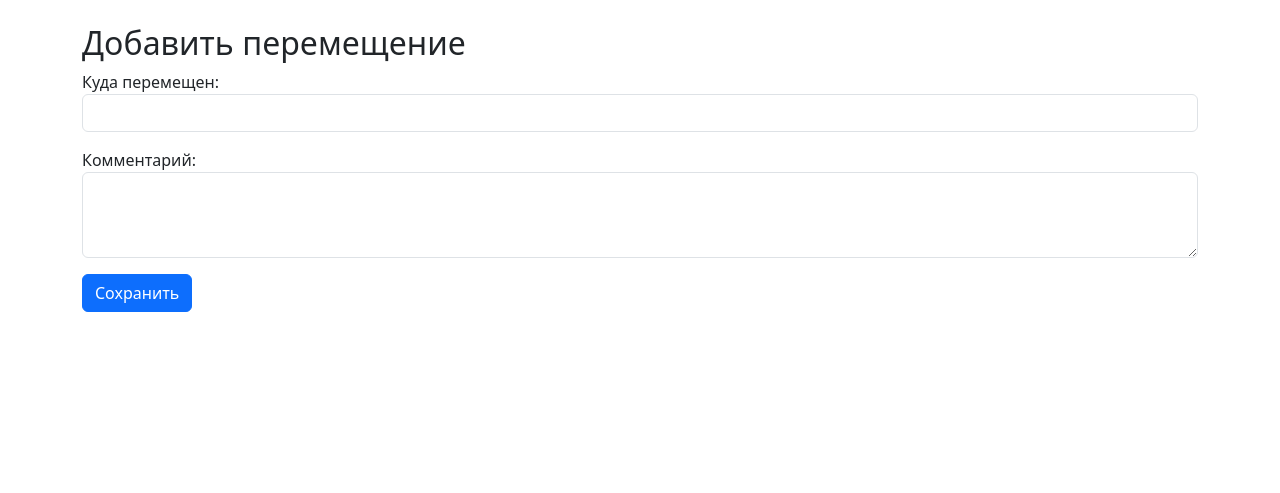
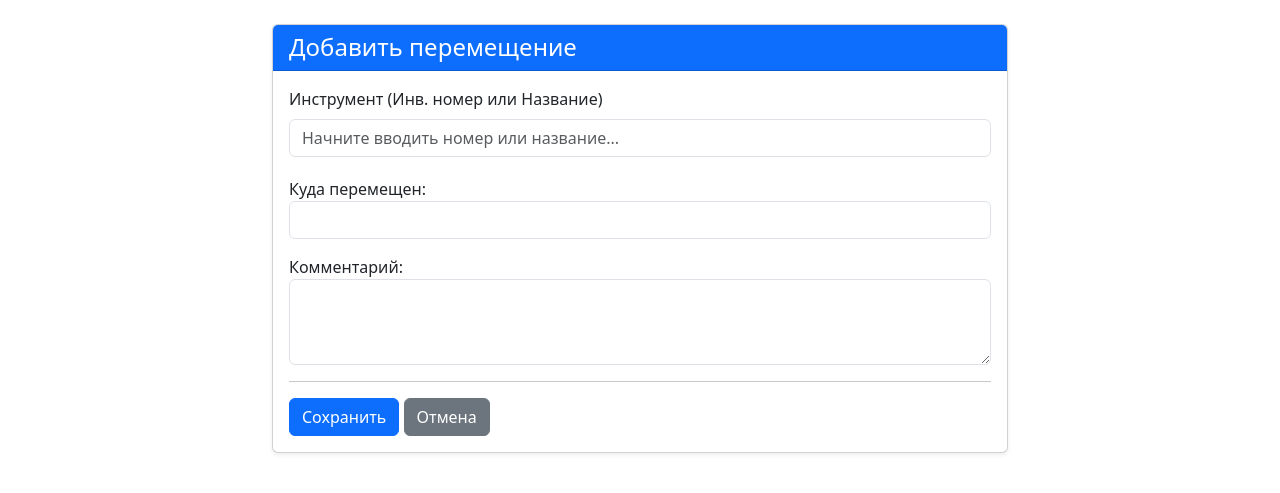
Before and after one commit to botnbot/instrument-control-v2, a Django app: page /relocations/create/ in a window 1280 px wide. Shown: the part 112-605 px from the top of the page. Run offline with Django 5.2, Linux system fonts and the light colour scheme; the visitor is signed in with stand-in values (Sample User, id 1).

Commit message:
relocations_form.html created

```diff
--- a/templates/core/relocations/relocations_form.html
+++ b/templates/core/relocations/relocations_form.html
@@ -1,9 +1,112 @@
 {% extends "base.html" %}
 {% block content %}
-<h2>Добавить перемещение</h2>
-<form method="post">
-    {% csrf_token %}
-    {{ form.as_p }}
-    <button type="submit" class="btn btn-primary">Сохранить</button>
-</form>
+<div class="row justify-content-center">
+    <div class="col-md-8">
+        <div class="card shadow-sm">
+            <div class="card-header bg-primary text-white">
+                <h4 class="mb-0">Добавить перемещение</h4>
+            </div>
+            <div class="card-body">
+                <form method="post" id="relocation-form">
+                    {% csrf_token %}
+
+                    <!-- Поле поиска инструмента -->
+                    <div class="mb-3">
+                        <label class="form-label">Инструмент (Инв. номер или Название)</label>
+                        <input type="text" id="instrument-search" class="form-control"
+                               placeholder="Начните вводить номер или название..." autocomplete="off" required>
+                        <div id="search-results" class="list-group mt-1"></div>
+
+                        <!-- Скрытое поле Django, куда JS запишет ID -->
+                        {{ form.instrument }}
+
+                        {% if form.instrument.errors %}
+                            <div class="text-danger">{{ form.instrument.errors }}</div>
+                        {% endif %}
+                    </div>
+
+                    <!-- Остальные поля формы (location, comment) -->
+                    {% for field in form %}
+                        {% if field.name != 'instrument' %}
+                            <div class="mb-3">
+                                {{ field.label_tag }}
+                                {{ field }}
+                                {% if field.errors %}
+                                    <div class="text-danger">{{ field.errors }}</div>
+                                {% endif %}
+                            </div>
+                        {% endif %}
+                    {% endfor %}
+
+                    <hr>
+                    <button type="submit" class="btn btn-primary">Сохранить</button>
+                    <a href="{% url 'core:relocation_list' %}" class="btn btn-secondary">Отмена</a>
+                </form>
+            </div>
+        </div>
+    </div>
+</div>
+
+<script>
+    document.addEventListener('DOMContentLoaded', function() {
+        const searchInput = document.getElementById('instrument-search');
+        const resultsBox = document.getElementById('search-results');
+        const hiddenInput = document.getElementById('id_instrument');
+        let timeout = null;
+
+        // Обработчик ввода в поле поиска
+        searchInput.addEventListener('input', function() {
+            clearTimeout(timeout);
+            const query = this.value.trim();
+
+            if (query.length < 2) {
+                resultsBox.innerHTML = '';
+                hiddenInput.value = ''; // Сбрасываем ID, если пользователь стер текст
+                return;
+            }
+
+            // Задержка 300мс (debounce)
+            timeout = setTimeout(() => {
+                fetch(`/api/search-instruments/?q=${encodeURIComponent(query)}`)
+                    .then(response => response.json())
+                    .then(data => {
+                        resultsBox.innerHTML = '';
+                        if (data.results.length === 0) {
+                            resultsBox.innerHTML = '<div class="list-group-item text-muted">Ничего не найдено</div>';
+                            return;
+                        }
+                        data.results.forEach(item => {
+                            const btn = document.createElement('button');
+                            btn.type = 'button';
+                            btn.className = 'list-group-item list-group-item-action';
+                            btn.textContent = item.text;
+                            btn.onclick = function() {
+                                searchInput.value = item.text;
+                                hiddenInput.value = item.id; // Записываем ID в скрытое поле
+                                resultsBox.innerHTML = '';
+                            };
+                            resultsBox.appendChild(btn);
+                        });
+                    });
+            }, 300);
+        });
+
+        // Если форма открыта из карточки инструмента (?instrument=1),
+        // нужно подставить его название в поле поиска
+        {% if form.initial.instrument %}
+            fetch(`/api/search-instruments/?q={{ form.initial.instrument }}`)
+                .then(r => r.json())
+                .then(data => {
+                    if (data.results.length > 0) {
+                        // Ищем именно тот ID, который пришел
+                        const found = data.results.find(i => i.id == {{ form.initial.instrument }});
+                        if (found) {
+                            searchInput.value = found.text;
+                            hiddenInput.value = found.id;
+                        }
+                    }
+                });
+        {% endif %}
+    });
+</script>
 {% endblock %}
```
